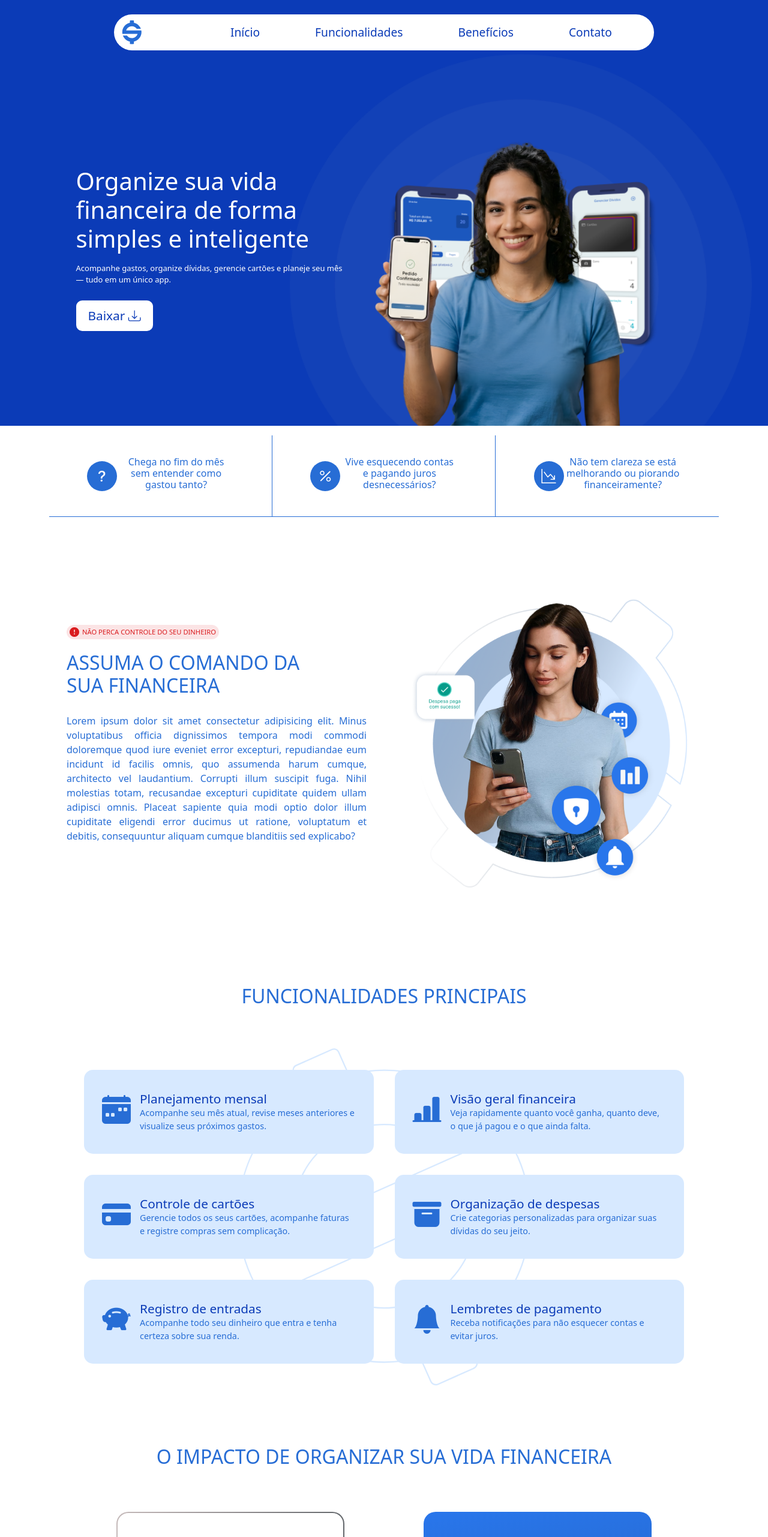
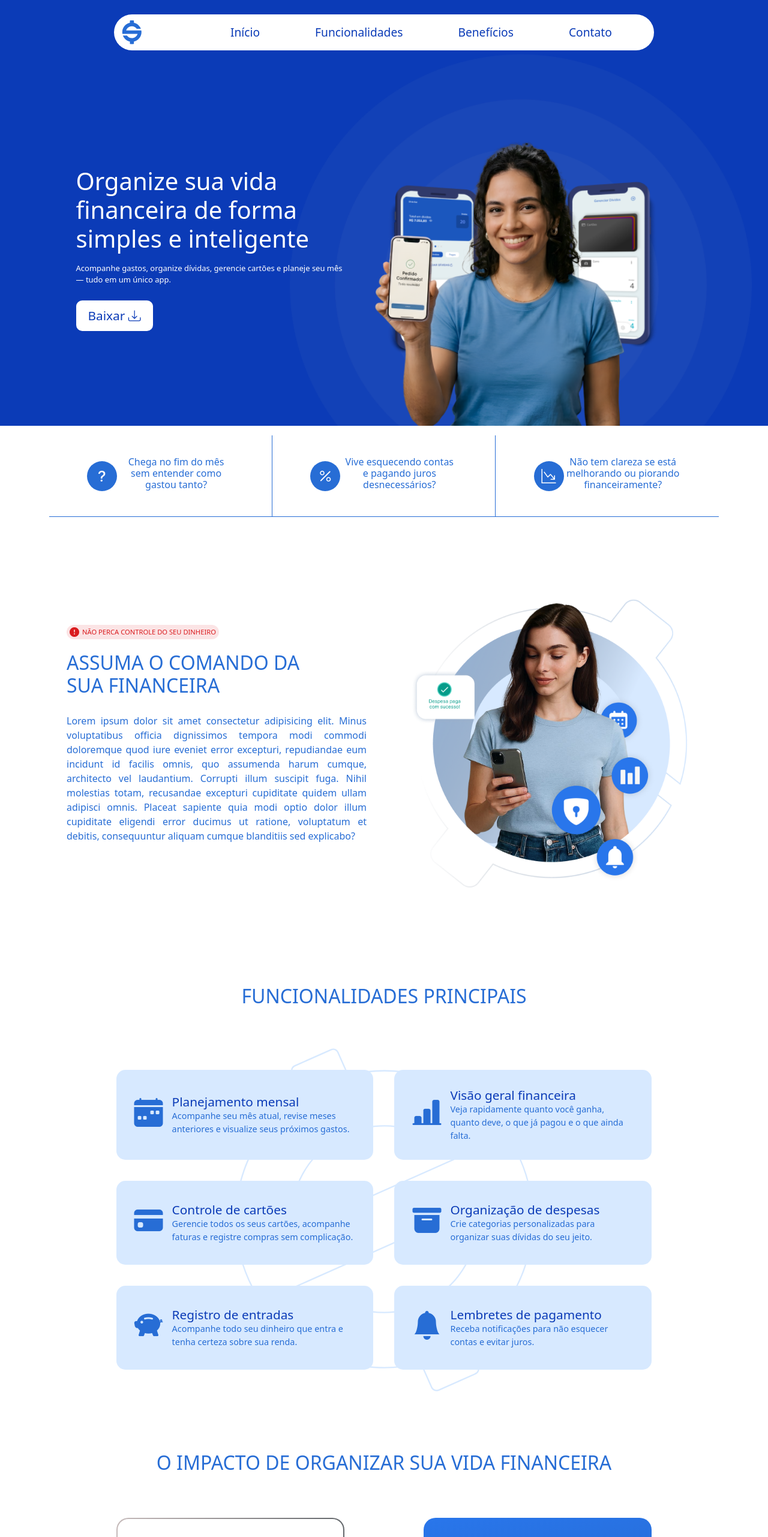
Before and after one commit to ViniciusKLima/ControleFinanceiro-WEB, a React (Vite) app: page / in a window 1280 px wide. Shown: the top 2563 px of the page at 60% size. Built offline with nearby package versions, Linux system fonts and the light colour scheme.

Commit message:
Ajuste width beneficio

```diff
--- a/src/Components/funcionalidades/funcionalidades.css
+++ b/src/Components/funcionalidades/funcionalidades.css
@@ -7,7 +7,7 @@
   }
 
   .container-card {
-    width: 90%;
+    width: 80%;
     max-width: 1000px;
     display: grid;
     grid-template-columns: repeat(2, minmax(0, 1fr));
```
Also changed, not shown: src/Components/beneficios/beneficios.css (line endings or trailing spaces).
